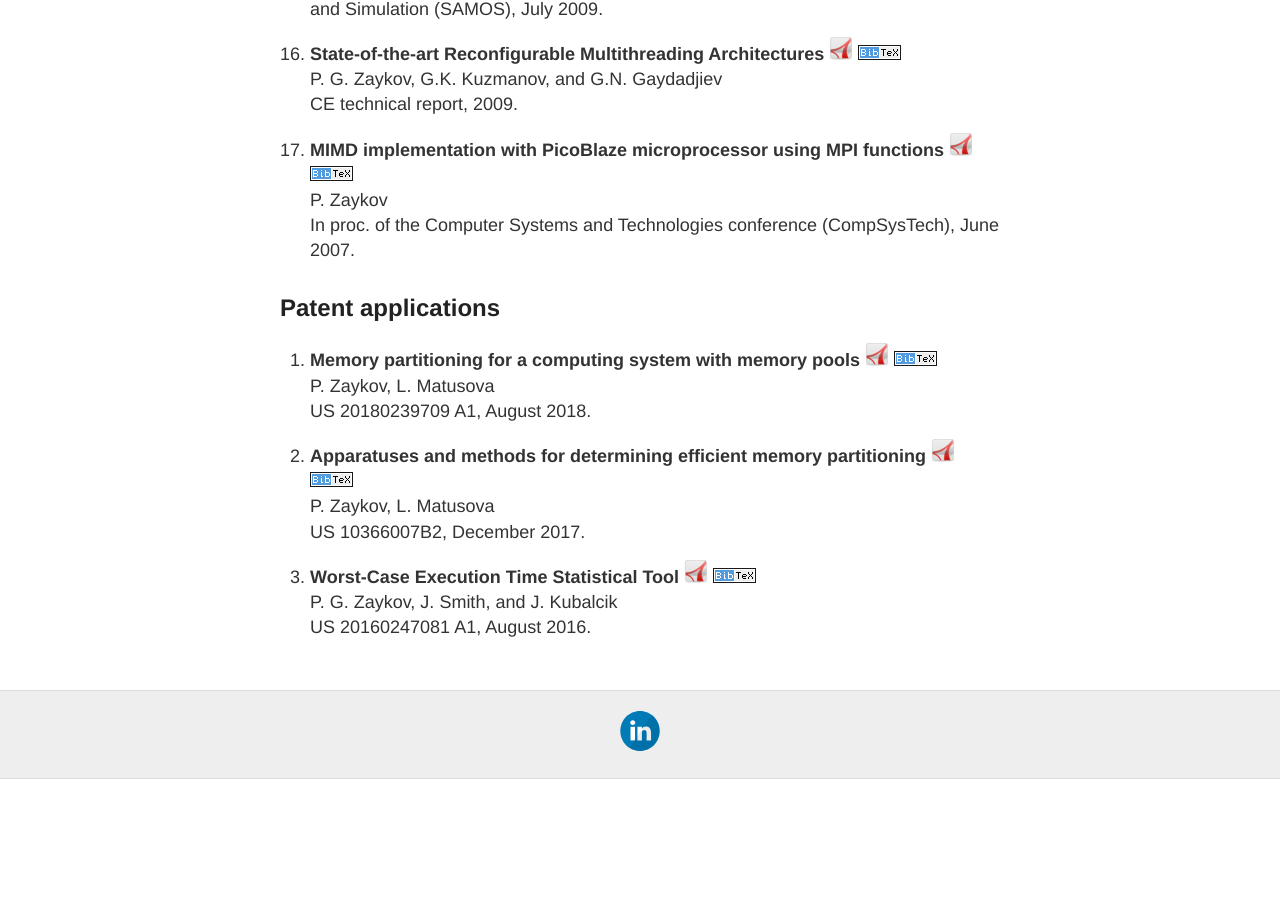
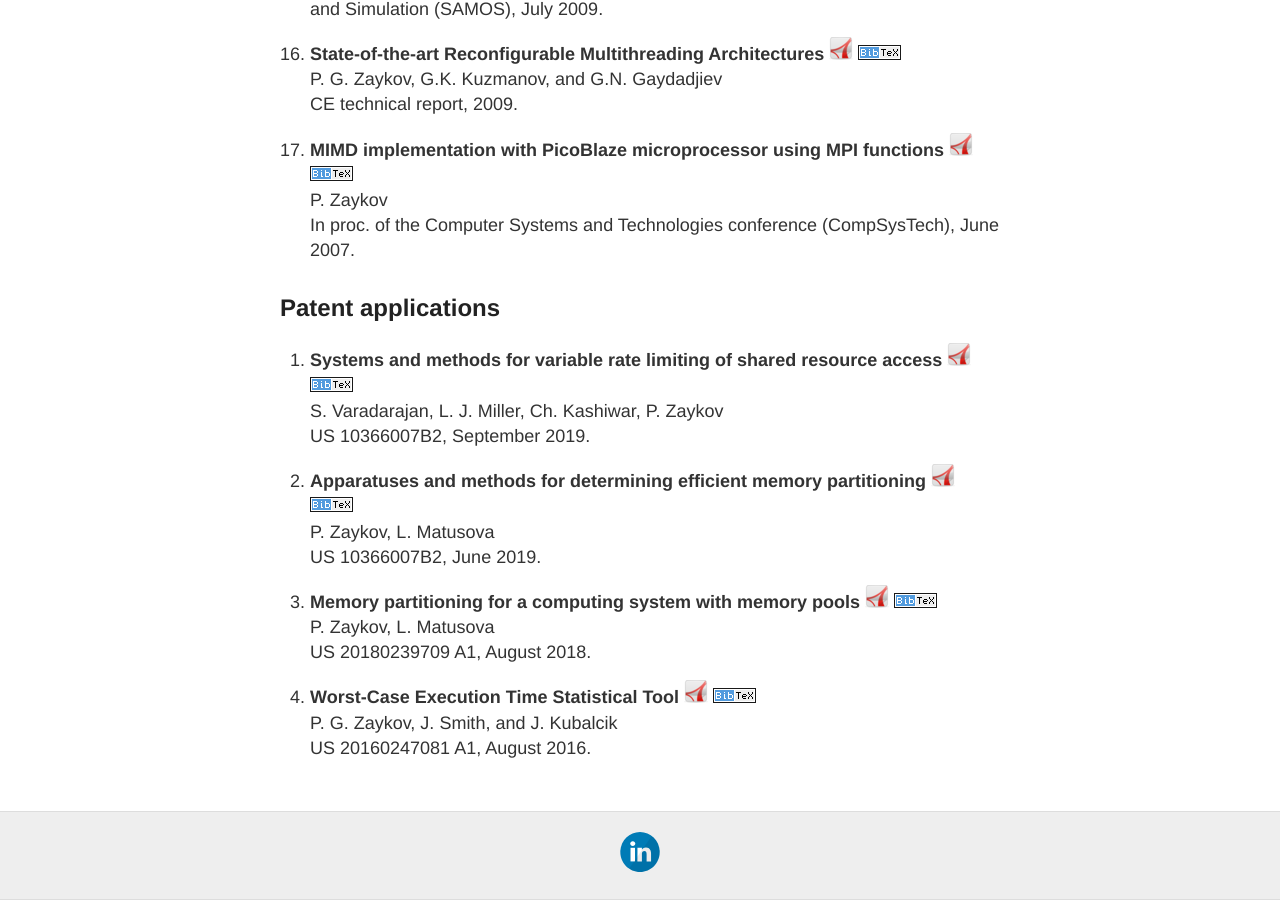
Before and after one commit to zaykov/web-page, a Jekyll site: the page built from publications.md, in a window 1280 px wide and 900 px high, scrolled down 2453 px. Built offline with Jekyll 4.4.1, drawn with Linux system fonts in a browser that asks for light colours; comment, search, counter and statistics services are not loaded; before the commit the page ends 3232 px from its top, so only the background shows below that.

Commit message:
Added rate limitting patent application

```diff
--- a/publications.md
+++ b/publications.md
@@ -135,6 +135,22 @@ P. Zaykov <br>
 In proc. of the Computer Systems and Technologies conference (CompSysTech), June 2007.
 
 ## Patent applications
+1. **Systems and methods for variable rate limiting of shared resource access**
+<a href="http://www.freepatentsonline.com/20190294472.pdf" target_blank> <img src="{{ site.url }}/images/pdf.png"></a>
+<a href="{{ site.url }}/publications/bib/zaykov-2019-ratelimit.bib" target="_blank"><img src="{{ site.url }}/images/bibtex.png"></a>
+<br>
+S. Varadarajan, L. J. Miller, Ch. Kashiwar, P. Zaykov<br>
+US 10366007B2, September 2019.
+
+
+1. **Apparatuses and methods for determining efficient memory partitioning**
+<a href="http://www.freepatentsonline.com/20190179756.pdf" target_blank> <img src="{{ site.url }}/images/pdf.png"></a>
+<a href="{{ site.url }}/publications/bib/zaykov-2019-mempart.bib" target="_blank"><img src="{{ site.url }}/images/bibtex.png"></a>
+<br>
+P. Zaykov, L. Matusova<br>
+US 10366007B2, June 2019.
+
+
 1. **Memory partitioning for a computing system with memory pools**
 <a href="http://www.freepatentsonline.com/20180239709.pdf" target_blank> <img src="{{ site.url }}/images/pdf.png"></a>
 <a href="{{ site.url }}/publications/bib/zaykov-2018-mempools.bib" target="_blank"><img src="{{ site.url }}/images/bibtex.png"></a>
@@ -143,16 +159,8 @@ P. Zaykov, L. Matusova<br>
 US 20180239709 A1, August 2018.
 
 
-1. **Apparatuses and methods for determining efficient memory partitioning**
-<a href="http://www.freepatentsonline.com/20190179756.pdf" target_blank> <img src="{{ site.url }}/images/pdf.png"></a>
-<a href="{{ site.url }}/publications/bib/zaykov-2017-mempart.bib" target="_blank"><img src="{{ site.url }}/images/bibtex.png"></a>
-<br>
-P. Zaykov, L. Matusova<br>
-US 10366007B2, December 2017.
-
-
 1. **Worst-Case Execution Time Statistical Tool**
-<a href="http://appft1.uspto.gov/netacgi/nph-Parser?Sect1=PTO1&Sect2=HITOFF&d=PG01&p=1&u=/netahtml/PTO/srchnum.html&r=1&f=G&l=50&s1=20160247081.PGNR." target_blank> <img src="{{ site.url }}/images/pdf.png"></a>
+<a href="http://www.freepatentsonline.com/20160247081.pdf" target_blank> <img src="{{ site.url }}/images/pdf.png"></a>
 <a href="{{ site.url }}/publications/bib/zaykov-2016-upsto.bib" target="_blank"><img src="{{ site.url }}/images/bibtex.png"></a>
 <br>
 P. G. Zaykov, J. Smith, and J. Kubalcik<br>
--- a/publications/bib/zaykov-2017-mempart.bib
+++ b/publications/bib/zaykov-2019-ratelimit.bib
@@ -1,7 +1,7 @@
-@Patent{zaykov-2017-mempart,
+@Patent{zaykov-2019-ratelimit,
   Title                    = {Apparatuses and methods for determining efficient memory partitioning},
   Number                   = {10366007B2},
-  Year                     = {2018},
+  Year                     = {2019},
   Yearfiled                = {2017},
-  Author                   = {P. Zaykov and L. Matusova}
+  Author                   = {S. Varadarajan, L. J. Miller, Ch. Kashiwar, and P. Zaykov}
 }
```
Also changed, not shown: publications/bib/zaykov-2019-mempart.bib (added, +7 -0 lines).
